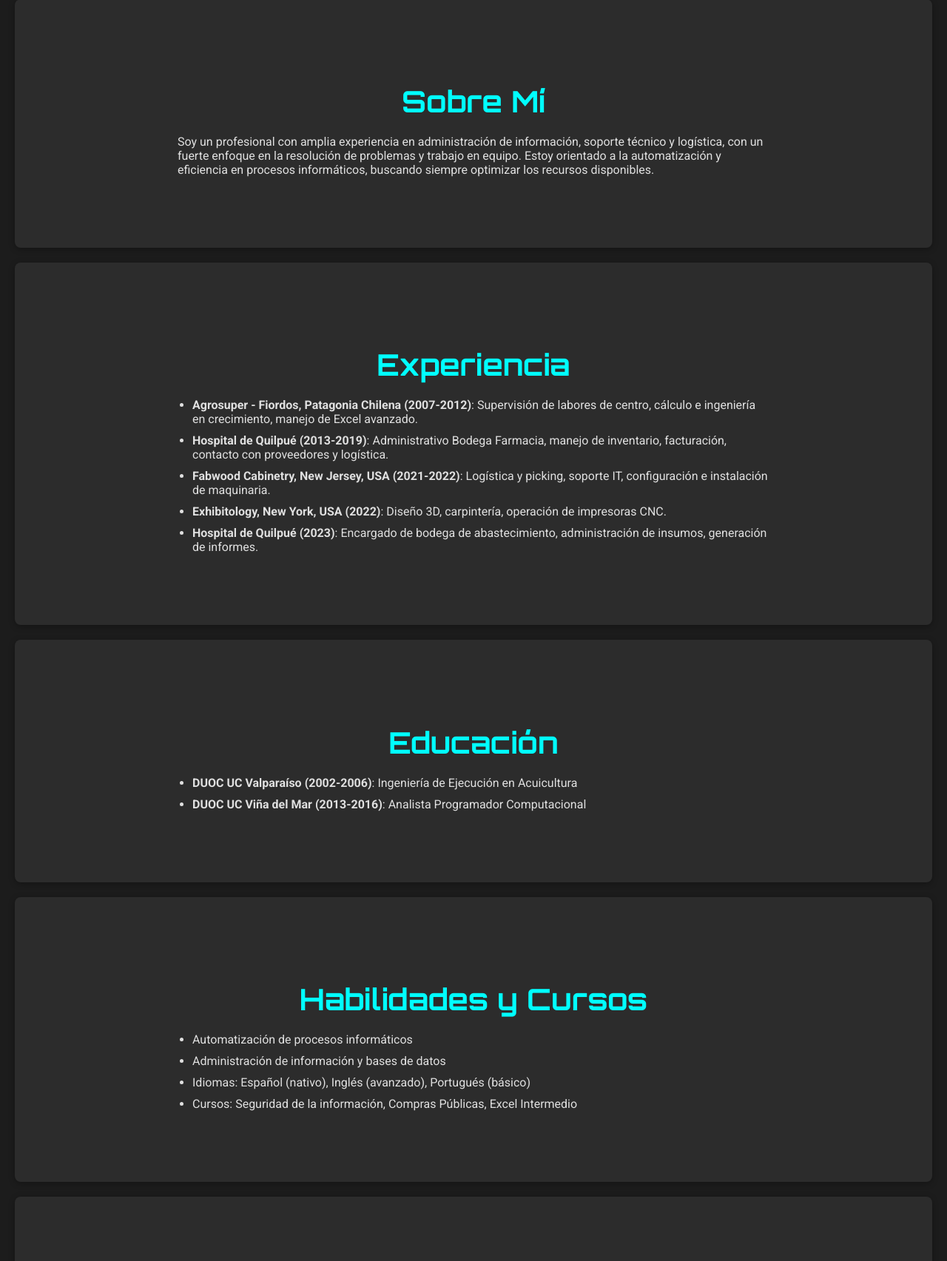
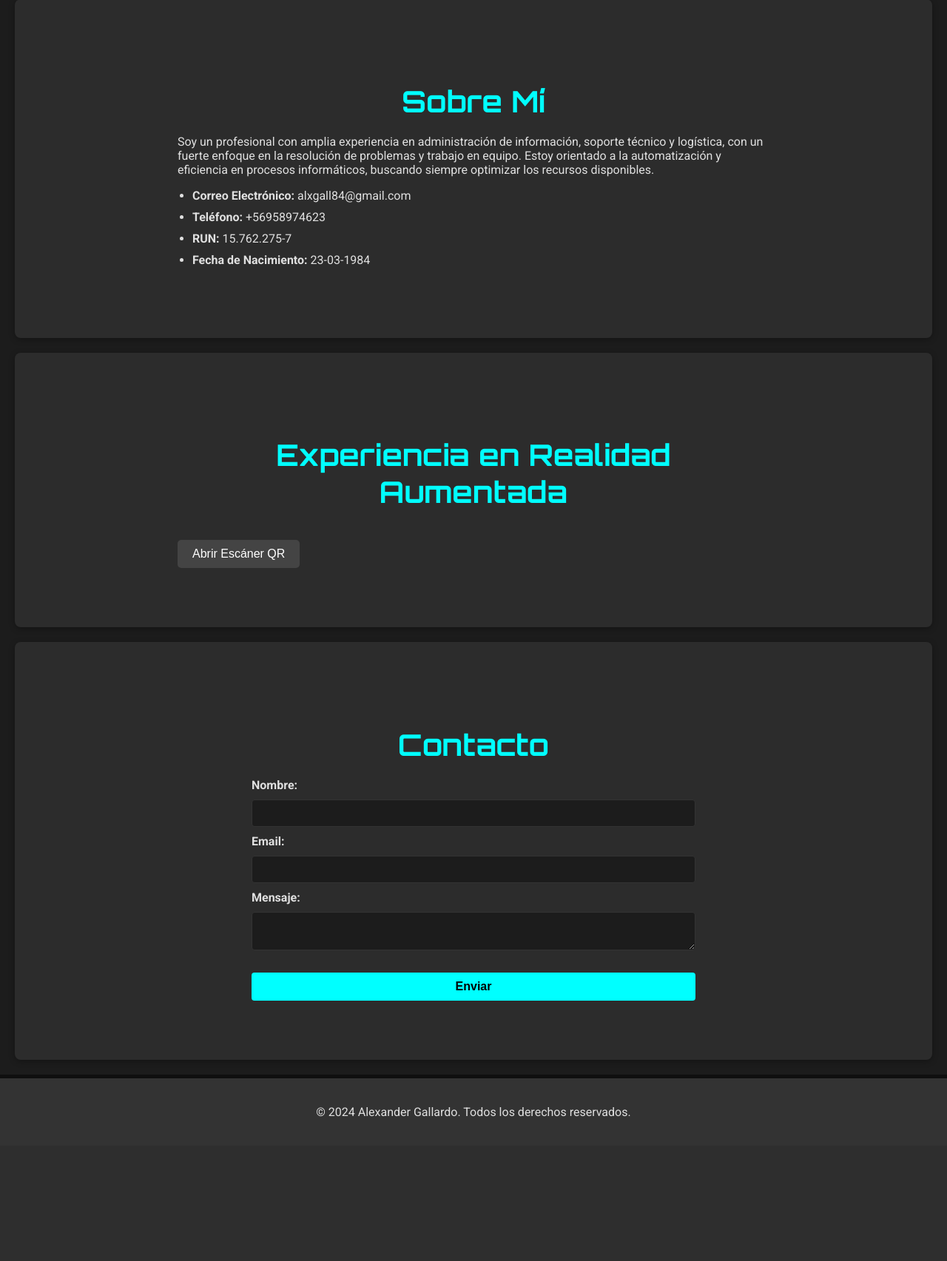
Before and after one commit to AlxUnd3r777/portafolio, a PHP site: page / in a window 1280 px wide. Shown: the part 215-1920 px from the top of the page at 74% size. After the commit the page ends 1725 px from the top, so only its background shows below. Run offline with PHP 8.4, Linux system fonts and the light colour scheme; some libraries are stand-ins or nearby versions.

Commit message:
AGREGA BOTON AR

```diff
--- a/index.html
+++ b/index.html
@@ -36,81 +36,36 @@
         <div class="section-content">
             <h2>Sobre Mí</h2>
             <p>Soy un profesional con amplia experiencia en administración de información, soporte técnico y logística, con un fuerte enfoque en la resolución de problemas y trabajo en equipo. Estoy orientado a la automatización y eficiencia en procesos informáticos, buscando siempre optimizar los recursos disponibles.</p>
-        </div>
-    </section>
-
-    <!-- Sección Experiencia -->
-    <section id="experiencia">
-        <div class="section-content">
-            <h2>Experiencia</h2>
             <ul>
-                <li><strong>Agrosuper - Fiordos, Patagonia Chilena (2007-2012)</strong>: Supervisión de labores de centro, cálculo e ingeniería en crecimiento, manejo de Excel avanzado.</li>
-                <li><strong>Hospital de Quilpué (2013-2019)</strong>: Administrativo Bodega Farmacia, manejo de inventario, facturación, contacto con proveedores y logística.</li>
-                <li><strong>Fabwood Cabinetry, New Jersey, USA (2021-2022)</strong>: Logística y picking, soporte IT, configuración e instalación de maquinaria.</li>
-                <li><strong>Exhibitology, New York, USA (2022)</strong>: Diseño 3D, carpintería, operación de impresoras CNC.</li>
-                <li><strong>Hospital de Quilpué (2023)</strong>: Encargado de bodega de abastecimiento, administración de insumos, generación de informes.</li>
+                <li><strong>Correo Electrónico:</strong> alxgall84@gmail.com</li>
+                <li><strong>Teléfono:</strong> +56958974623</li>
+                <li><strong>RUN:</strong> 15.762.275-7</li>
+                <li><strong>Fecha de Nacimiento:</strong> 23-03-1984</li>
             </ul>
         </div>
     </section>
 
-    <!-- Sección Educación -->
-    <section id="educacion">
+    <!-- Botón para abrir el escáner de QR -->
+    <section id="ar-scanner">
         <div class="section-content">
-            <h2>Educación</h2>
-            <ul>
-                <li><strong>DUOC UC Valparaíso (2002-2006)</strong>: Ingeniería de Ejecución en Acuicultura</li>
-                <li><strong>DUOC UC Viña del Mar (2013-2016)</strong>: Analista Programador Computacional</li>
-            </ul>
+            <h2>Experiencia en Realidad Aumentada</h2>
+            <button id="openScannerBtn">Abrir Escáner QR</button>
         </div>
     </section>
 
-    <!-- Sección Habilidades y Cursos -->
-    <section id="habilidades-cursos">
-        <div class="section-content">
-            <h2>Habilidades y Cursos</h2>
-            <ul>
-                <li>Automatización de procesos informáticos</li>
-                <li>Administración de información y bases de datos</li>
-                <li>Idiomas: Español (nativo), Inglés (avanzado), Portugués (básico)</li>
-                <li>Cursos: Seguridad de la información, Compras Públicas, Excel Intermedio</li>
-            </ul>
-        </div>
-    </section>
-
-    <!-- Sección Portafolio -->
-    <section id="portafolio">
-        <div class="section-content">
-            <h2>Portafolio</h2>
-            <div class="gallery">
-                <div class="gallery-item">
-                    <img src="path/to/image1.jpg" alt="Proyecto 1">
-                    <p>Proyecto 1: Descripción breve del trabajo.</p>
-                </div>
-                <div class="gallery-item">
-                    <img src="path/to/image2.jpg" alt="Proyecto 2">
-                    <p>Proyecto 2: Descripción breve del trabajo.</p>
-                </div>
-                <div class="gallery-item">
-                    <img src="path/to/image3.jpg" alt="Proyecto 3">
-                    <p>Proyecto 3: Descripción breve del trabajo.</p>
-                </div>
-            </div>
-        </div>
-    </section>
-
-    <!-- Sección de Realidad Aumentada -->
-    <section id="realidad-aumentada">
-        <div class="section-content">
-            <h2>Experiencia en Realidad Aumentada</h2>
+    <!-- Modal para escáner de QR -->
+    <div id="scannerModal" class="modal">
+        <div class="modal-content">
+            <span class="close">&times;</span>
             <a-scene embedded arjs>
-                <!-- Patrón HIRO básico que puedes cambiar por tu propio patrón -->
+                <!-- Cambia el marcador según tu necesidad -->
                 <a-marker type="pattern" url="https://raw.githubusercontent.com/AR-js-org/AR.js/master/aframe/examples/marker-patt.hiro">
                     <a-box position="0 0.5 0" material="color: red;"></a-box>
                 </a-marker>
                 <a-entity camera></a-entity>
             </a-scene>
         </div>
-    </section>
+    </div>
 
     <!-- Sección Contacto -->
     <section id="contacto">
--- a/scripts.js
+++ b/scripts.js
@@ -1,17 +1,44 @@
 // Animación de desvanecimiento en el scroll
-document.addEventListener("DOMContentLoaded", function() {
+document.addEventListener("DOMContentLoaded", function () {
     const sections = document.querySelectorAll("section");
 
-    const observer = new IntersectionObserver(entries => {
-        entries.forEach(entry => {
-            if (entry.isIntersecting) {
-                entry.target.classList.add("visible");
-            }
-        });
-    }, { threshold: 0.1 });
+    // Observador de intersección para detectar cuando una sección es visible
+    const observer = new IntersectionObserver(
+        (entries) => {
+            entries.forEach((entry) => {
+                if (entry.isIntersecting) {
+                    entry.target.classList.add("visible");
+                }
+            });
+        },
+        { threshold: 0.1 } // Ajuste del umbral para activar la visibilidad
+    );
 
-    sections.forEach(section => {
+    // Añade la clase "hidden" a las secciones y las observa
+    sections.forEach((section) => {
         section.classList.add("hidden");
         observer.observe(section);
     });
+
+    // Referencias a elementos
+    const openScannerBtn = document.getElementById("openScannerBtn");
+    const scannerModal = document.getElementById("scannerModal");
+    const closeBtn = document.querySelector(".close");
+
+    // Abrir la ventana modal con el escáner
+    openScannerBtn?.addEventListener("click", () => {
+        scannerModal.style.display = "block";
+    });
+
+    // Cerrar la ventana modal
+    closeBtn?.addEventListener("click", () => {
+        scannerModal.style.display = "none";
+    });
+
+    // Cerrar la ventana modal si se hace clic fuera de ella
+    window.addEventListener("click", (event) => {
+        if (event.target === scannerModal) {
+            scannerModal.style.display = "none";
+        }
+    });
 });
--- a/styles.css
+++ b/styles.css
@@ -68,7 +68,7 @@ nav ul li a {
 }
 
 nav ul li a:hover {
-    background-color: #333;
+    background-color: #444;
     color: #0ff;
 }
 
@@ -119,7 +119,8 @@ form label {
     font-weight: bold;
 }
 
-form input, form textarea {
+form input,
+form textarea {
     padding: 10px;
     border: 1px solid #333;
     border-radius: 4px;
@@ -178,3 +179,55 @@ footer {
     padding: 20px;
     border-top: 5px solid #0f0f0f;
 }
+
+/* Estilos para la ventana modal */
+.modal {
+    display: none;
+    position: fixed;
+    z-index: 1000;
+    left: 0;
+    top: 0;
+    width: 100%;
+    height: 100%;
+    background-color: rgba(0, 0, 0, 0.8);
+}
+
+.modal-content {
+    margin: 10% auto;
+    padding: 20px;
+    width: 80%;
+    max-width: 800px;
+    background-color: #1c1c1c;
+    border-radius: 8px;
+    overflow: hidden;
+}
+
+.close {
+    color: #aaa;
+    float: right;
+    font-size: 28px;
+    font-weight: bold;
+    cursor: pointer;
+}
+
+.close:hover,
+.close:focus {
+    color: #fff;
+    text-decoration: none;
+    cursor: pointer;
+}
+
+button {
+    padding: 10px 20px;
+    font-size: 16px;
+    cursor: pointer;
+    background-color: #444;
+    color: white;
+    border: none;
+    border-radius: 5px;
+    margin-top: 20px;
+}
+
+button:hover {
+    background-color: #555;
+}
```
